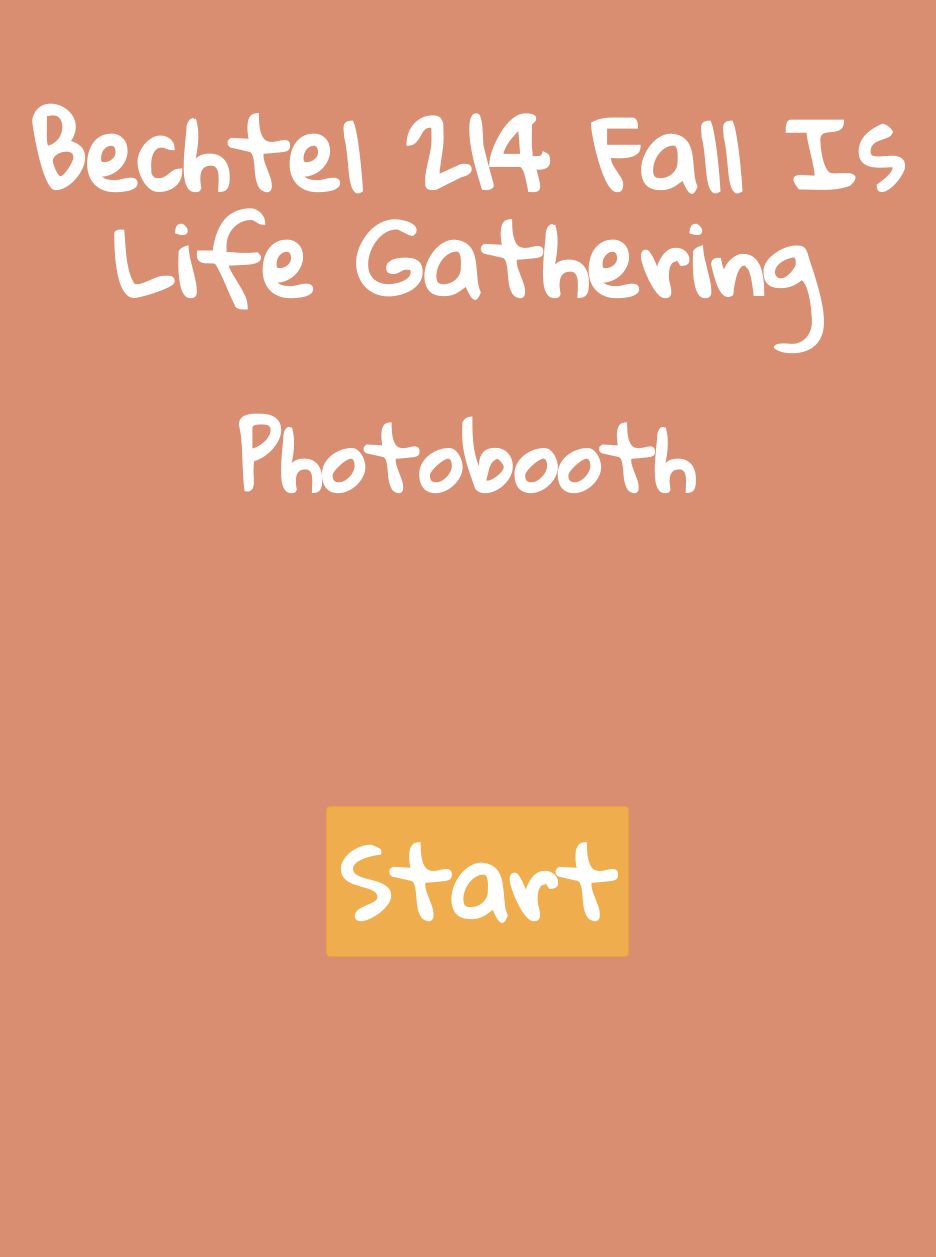
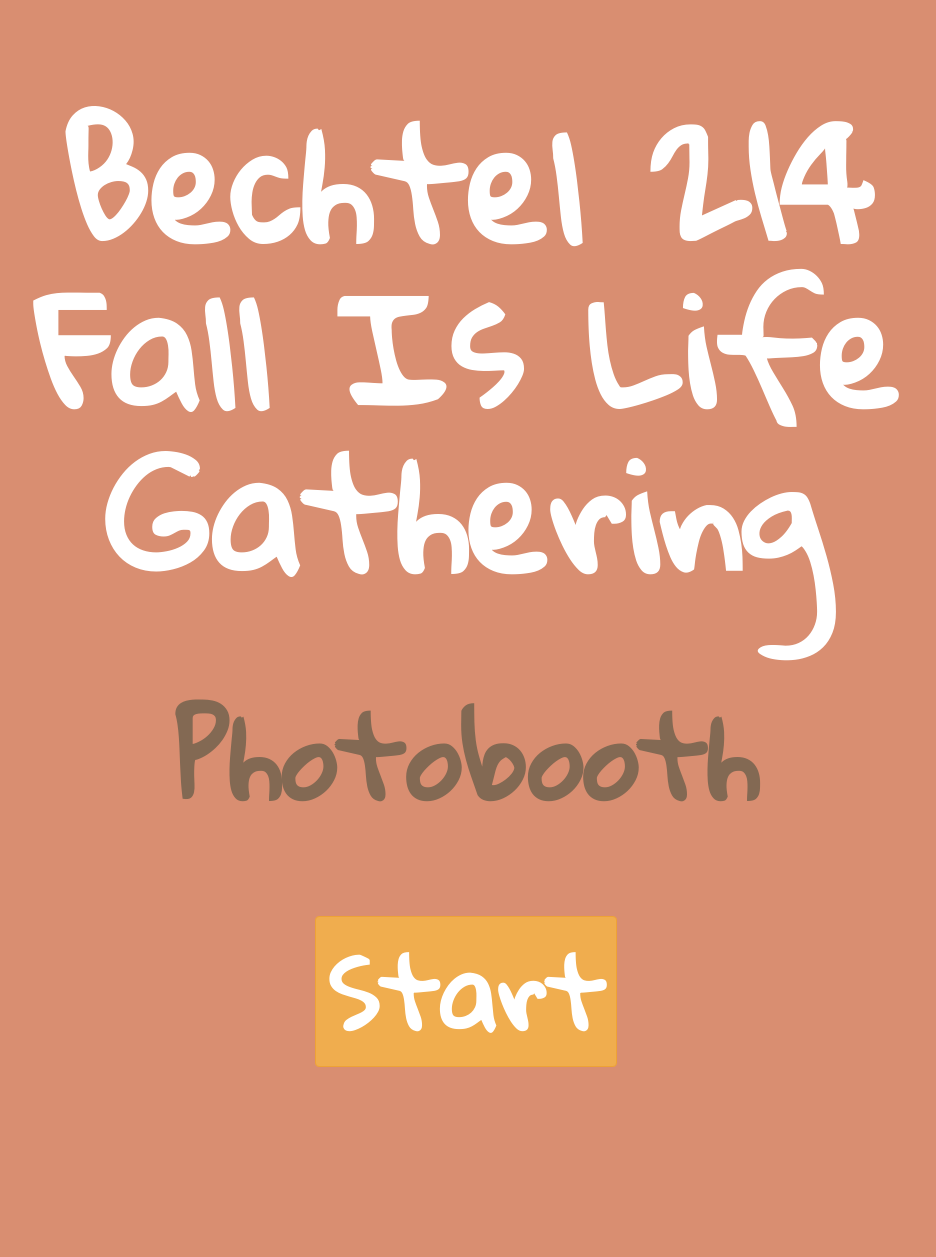
Before and after one commit to evanyeh/photobooth, a Flask app: page /idle in a window 1280 px wide. Shown: the whole page, without its empty margins (174-1110 px from the left). After the commit the page ends 1067 px from the top, so only its background shows below. Run offline with Flask 2, Linux system fonts and the light colour scheme; some libraries are stand-ins or nearby versions.

Commit message:
Add any key press advance and increase font size

```diff
--- a/app/templates/idle.html
+++ b/app/templates/idle.html
@@ -22,10 +22,10 @@
             }
         </style>
     </head>
-    <body>
-        <div class="text-center" style="margin: 100px;"><h1 style="font-size: 96px;font-weight: bold; color:white;">Bechtel 214 Fall Is Life Gathering</h1><div>
-        <div class="text-center" style="margin: 100px;"><h2 style="font-size: 86px;font-weight: bold; color:white;">Photobooth</h2><div>
-        <div id="container" class='text-center' style="margin: 300px">
+    <body onkeypress="window.location.href = '/capture'";>
+        <div class="text-center" style="margin: 100px;"><h1 style="font-size: 150px;font-weight: bold; color:white;">Bechtel 214 Fall Is Life Gathering</h1><div>
+        <div class="text-center" style="margin: 100px;"><h2 style="font-size: 110px;font-weight: bold; color:#836953;">Photobooth</h2><div>
+        <div id="container" class='text-center' style="margin: 100px">
             <div><button type="button" class="btn btn-warning" style="font-size:96px; font-weight: bold;" onclick="window.location.href = '/capture';">Start</button></div>
         </div>
     </body>
```
